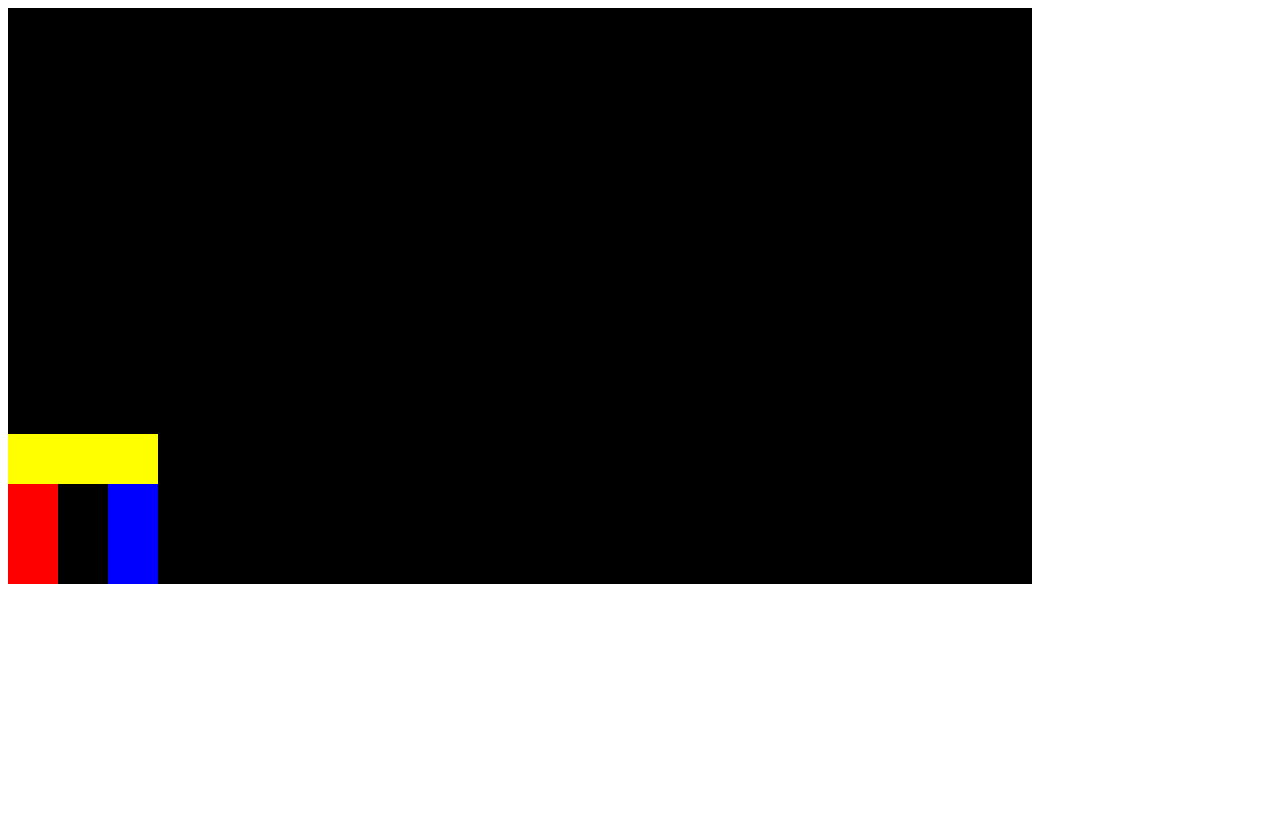
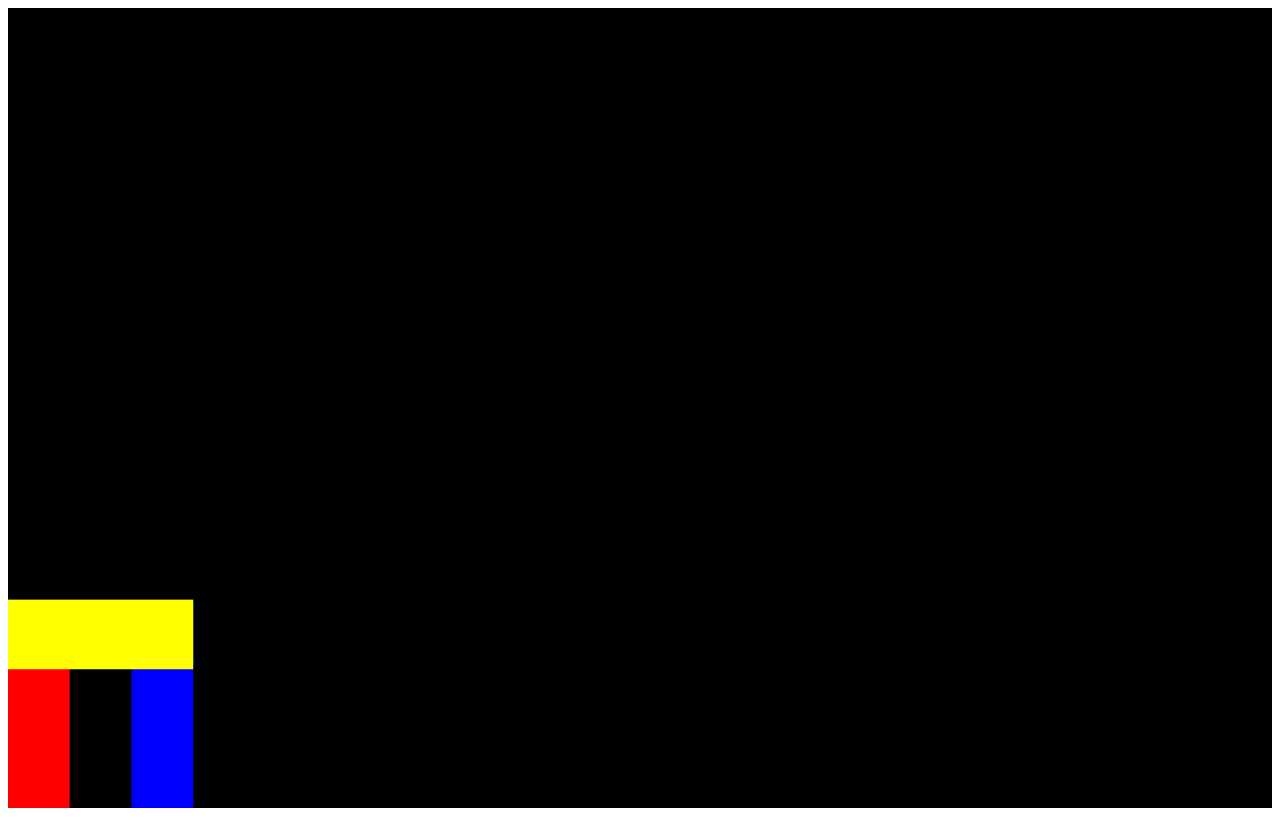
Before and after one commit to amos-py/craneKick, a plain HTML site: page craneKick/Code/index.html in a window 1280 px wide. Drawn offline with Linux system fonts and the light colour scheme.

```diff
--- a/craneKick/Code/style.css
+++ b/craneKick/Code/style.css
@@ -1,3 +1,8 @@
 body {
     overflow: hidden;
 }
+
+canvas {
+    width: 100%;
+    height: 100vh;
+    }
```
